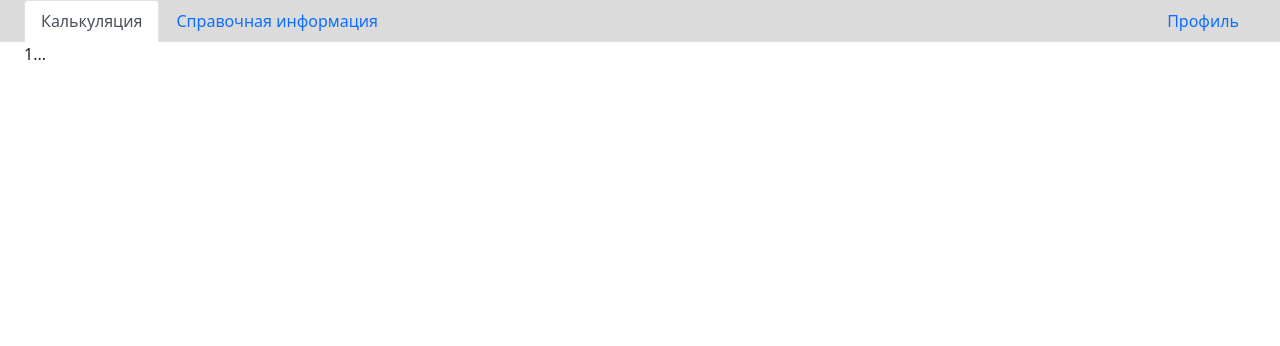
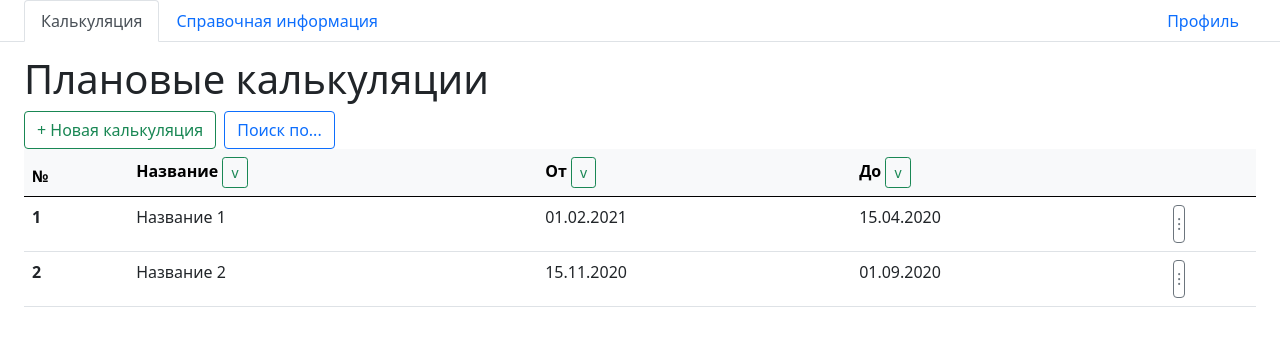
Before and after one commit to guseva-47/frontend-economaizer, a Vue app: page / in a window 1280 px wide. Shown: the top 346 px of the page. Built offline with nearby package versions, Linux system fonts and the light colour scheme.

Commit message:
added planned calculation

```diff
--- a/src/App.vue
+++ b/src/App.vue
@@ -43,7 +43,7 @@
           v-bind:class="{show: isCalcTab, active: isCalcTab}"
           id="nav-calc" role="tabpanel" aria-labelledby="nav-home-tab"
         >
-          1...
+          <Calculation />
         </div>
         <div
           class="tab-pane fade"
@@ -61,16 +61,15 @@
       </div>
     </div>
   </div>
-  <HelloWorld msg="Welcome to Your Vue.js App"/>
 </template>
 
 <script>
-import HelloWorld from './components/HelloWorld.vue'
+import Calculation from './components/Calculation.vue'
 
 export default {
   name: 'App',
   components: {
-    HelloWorld
+    Calculation
   },
   data() {
     return {
@@ -92,8 +91,8 @@ export default {
 </script>
 
 <style lang="scss">
-#nav {
-  // padding-left: 30px;
-  background-color: #dbdbdb;
-}
+// #nav {
+//   // padding-left: 30px;
+//   background-color: #dbdbdb;
+// }
 </style>
--- /dev/null
+++ b/src/components/Calc.vue
@@ -0,0 +1,99 @@
+<template>
+  <section id="section">
+    <button
+        type="button"
+        class="btn btn-outline-success"
+        id="back-buttom"
+      >
+      - Назад
+      </button>
+    <div class="row align-items-end">
+      <div class="col-8">
+        <p class="h1">Название 1</p>
+      </div>
+      <div class="col-4 text-end">
+        <p class="h3">01.02.2021-15.04.2020</p>
+      </div>
+    </div>
+
+
+    <table class="table table-hover">
+      <thead class="table-light">
+        <tr>
+          <th scope="col">№</th>
+          <th scope="col">
+            Статья расходов
+          </th>
+          <th scope="col">
+            шифр
+          </th>
+          <th scope="col">
+            по плану
+          </th>
+        </tr>
+      </thead>
+      <tbody>
+        <tr>
+          <th scope="row">1</th>
+          <td>Статья расходов 1</td>
+          <td>0201</td>
+          <td>200</td>
+        </tr>
+        <tr>
+          <th scope="row">2</th>
+          <td>Статья расходов 2</td>
+          <td>0101</td>
+          <td>800</td>
+        </tr>
+      </tbody>
+      <tfoot class="table-light">
+        <tr>
+          <th scope="col" colspan="3" class="text-end">
+            Итого
+          </th>
+          <th scope="col">
+            1000
+          </th>
+        </tr>
+
+      </tfoot>
+    </table>
+
+    <!-- Кнопки -->
+    <div class="d-grid gap-2 d-md-flex justify-content-end">
+      <button
+        v-if="true"
+        type="button"
+        class="btn btn-outline-success"
+      >
+        Редактировать
+      </button>
+      <button type="button" class="btn btn-outline-primary">
+        Печать
+      </button>
+    </div>
+  </section>
+</template>
+
+<script>
+export default {
+  name: 'Calc',
+  props: {
+    // msg: String
+  },
+  data() {
+    return {
+    }
+  },
+}
+</script>
+
+<style lang="scss">
+
+#back-buttom{
+  padding: 1px;
+  padding-right: 20px;
+  padding-left: 20px;
+}
+
+</style>
--- /dev/null
+++ b/src/components/Calculation.vue
@@ -0,0 +1,140 @@
+<template>
+  <!--
+    TODO:
+      dropdown редактирование/просмотр калькуляции
+      иконка к кнопке Поиск
+      кнопка сортировки
+      добавить паддинг-топ
+  -->
+  <section id="section">
+    <p class="h1">Плановые калькуляции</p>
+    <!-- Кнопки -->
+    <div class="d-grid gap-2 d-md-flex">
+      <button type="button" class="btn btn-outline-success">
+        + Новая калькуляция
+      </button>
+      <button
+        type="button"
+        class="btn btn-outline-primary"
+        @click="search_form = !search_form"
+      >
+        Поиск по...
+      </button>
+    </div>
+
+    <div v-if="search_form" id="search_form">
+      <div class="row g-3 align-items-center">
+        <div class="col-auto">
+          <label for="inputPassword6" class="col-form-label">Название:</label>
+        </div>
+        <div class="col-3">
+          <input type="text" id="inputPassword6" class="form-control" placeholder="Название калькуляции">
+        </div>
+
+        <div class="col-auto text-end">
+          <label for="inputPassword6" class="col-form-label pp">От:</label>
+        </div>
+        <div class="col-2">
+          <input type="text" id="inputPassword6" class="form-control text-center" placeholder="ДД.ММ.ГГГГ">
+        </div>
+
+        <div class="col-auto text-end">
+          <label for="inputPassword6" class="col-form-label pp">До:</label>
+        </div>
+        <div class="col-2">
+          <input type="text" id="inputPassword6" class="form-control text-center" placeholder="ДД.ММ.ГГГГ">
+        </div>
+
+        <div class="col-1">
+          <button type="button" class="btn btn-outline-success">
+            Найти
+          </button>
+        </div>
+      </div>
+    </div>
+
+    <table class="table table-hover">
+      <thead class="table-light">
+        <tr>
+          <th scope="col">№</th>
+          <th scope="col">
+            Название
+            <button type="button" class="btn btn-sm btn-outline-success">v</button>
+          </th>
+          <th scope="col">
+            От
+            <button type="button" class="btn btn-sm btn-outline-success">v</button>
+          </th>
+          <th scope="col">
+            До
+            <button type="button" class="btn btn-sm btn-outline-success">v</button>
+          </th>
+          <th></th>
+        </tr>
+      </thead>
+      <tbody>
+        <tr>
+          <th scope="row">1</th>
+          <td>Название 1</td>
+          <td>01.02.2021</td>
+          <td>15.04.2020</td>
+          <td>
+            <div class="dropdown">
+              <button class="btn btn-outline-secondary" data-bs-toggle="dropdown" style="padding-inline:3px;"> ⁝ </button>
+              <!-- <ul class="dropdown-menu">
+                <li><a class="dropdown-item" href="#">Рецепт подробно</a></li>
+                <li><a class="dropdown-item" href="#">Удалить заказ</a></li>
+              </ul> -->
+            </div>
+          </td>
+        </tr>
+        <tr>
+          <th scope="row">2</th>
+          <td>Название 2</td>
+          <td>15.11.2020</td>
+          <td>01.09.2020</td>
+          <td>
+            <div class="dropdown">
+              <button class="btn btn-outline-secondary" data-bs-toggle="dropdown" style="padding-inline:3px;"> ⁝ </button>
+            </div>
+          </td>
+        </tr>
+      </tbody>
+    </table>
+
+    <Calc v-if="false"/>
+
+  </section>
+</template>
+
+<script>
+import Calc from './Calc.vue'
+
+export default {
+  name: 'Calculation',
+  props: {
+    // msg: String
+  },
+  components: {
+    Calc
+  },
+  data() {
+    return {
+      search_form: false,
+    }
+  },
+}
+</script>
+
+<style lang="scss">
+#section {
+  padding-top: 10pt;
+}
+.pp {
+  padding-left: 10pt;
+}
+#search_form {
+  padding-top: 10pt;
+  padding-bottom: 10pt;
+}
+</style>
```
